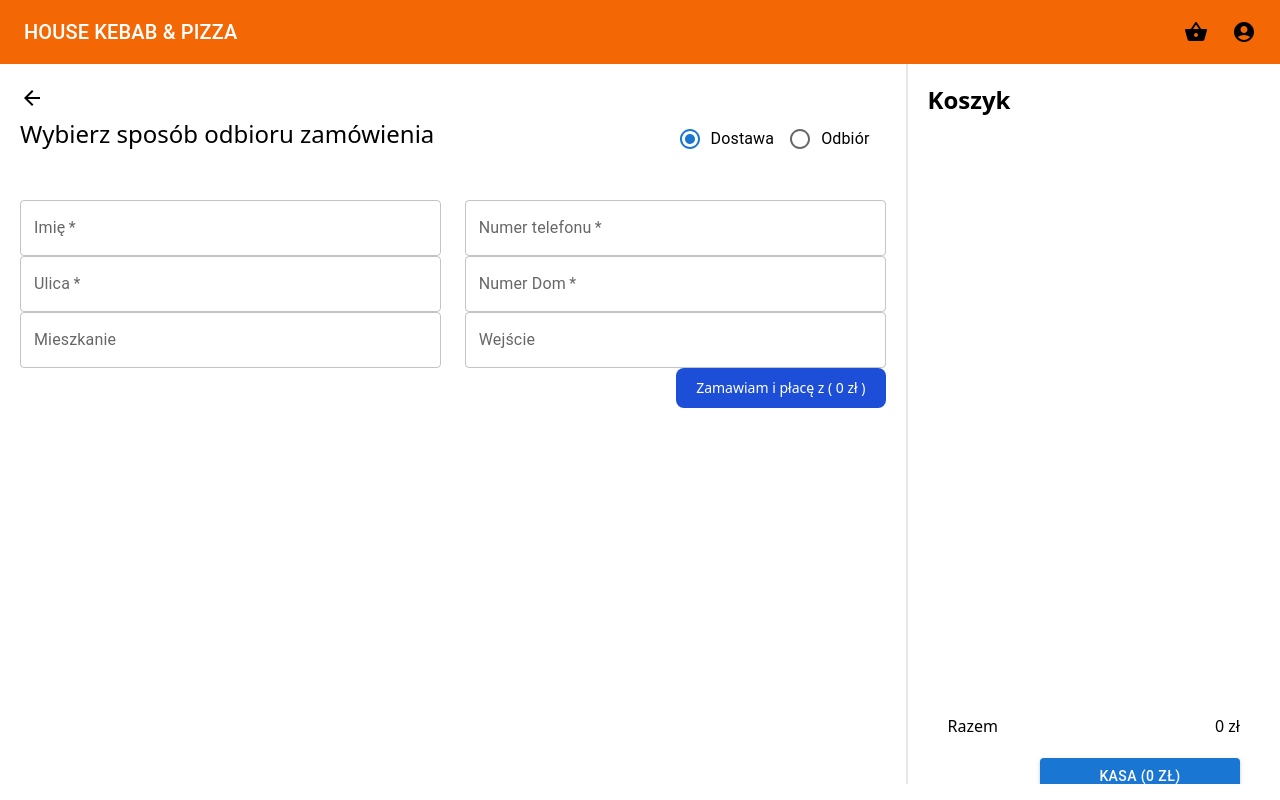
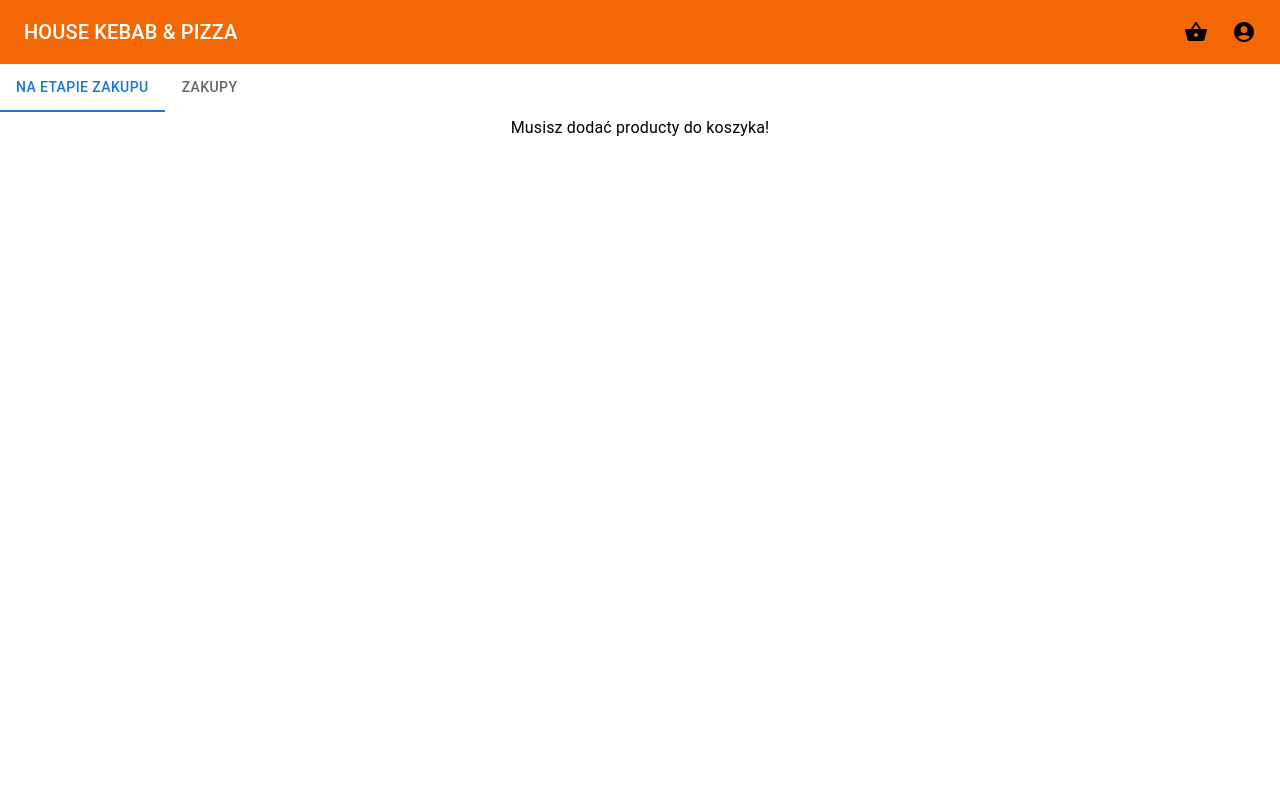
Before and after one commit to azavjo40/house-kebab-front, a Next.js app: page /basket in a window 1280 px wide. Built offline with nearby package versions, Linux system fonts and the light colour scheme.

Commit message:
added  ProcessBuying and PurchasedOrders

```diff
--- a/src/components/form-address/index.tsx
+++ b/src/components/form-address/index.tsx
@@ -1,20 +1,13 @@
 import { useGeneral } from "@/hooks/useGeneral";
+import { IForm, IOrders } from "@/types";
 import ArrowBackIcon from "@mui/icons-material/ArrowBack";
-import { TextField, Box, FormControlLabel, Radio, RadioGroup } from "@mui/material";
-import { useState } from "react";
+import { TextField, FormControlLabel, Radio, RadioGroup } from "@mui/material";
+import { useRouter } from "next/router";
+import { useEffect, useState } from "react";
 
 export interface IFormAddressProps {
   cost: number;
   setOpenFormAdderss: any;
-}
-export interface IForm {
-  name: string;
-  phone: string;
-  street: string;
-  home: string;
-  apartment: string;
-  entrance: string;
-  orderMethod: string;
 }
 
 export default function FormAddress({ cost, setOpenFormAdderss }: IFormAddressProps) {
@@ -27,8 +20,27 @@
     entrance: "",
     orderMethod: "delivery",
   });
-  const { basketData } = useGeneral();
   const [error, setError] = useState<any>();
+  const { basketData, clearBasket } = useGeneral();
+  const { push } = useRouter();
+
+  //for test
+  useEffect(() => {
+    const data = localStorage.getItem("orders");
+    if (data) {
+      const getOrders: IOrders[] = JSON.parse(data);
+      const address = getOrders[0]?.address;
+      setForm({
+        name: address?.name,
+        phone: address?.phone,
+        street: address?.street,
+        home: address?.home,
+        apartment: address?.apartment || "",
+        entrance: address?.entrance || "",
+        orderMethod: "delivery",
+      });
+    }
+  }, []);
 
   const handleChangeTextField = (event: React.ChangeEvent<HTMLInputElement>) => {
     setForm((pre: IForm) => ({ ...pre, [event.target.name]: event.target.value }));
@@ -36,7 +48,23 @@
 
   const handleSubmit = (event: any) => {
     event.preventDefault();
-    console.log(form);
+    const order = {
+      order: basketData,
+      address: form,
+      totalCost: cost,
+      numberOrder: `#${Date.now()}BKHJKHKJ`,
+    };
+    //for test
+    const data = localStorage.getItem("orders");
+    if (data) {
+      const getOrders = JSON.parse(data);
+      localStorage.setItem("orders", JSON.stringify([order, ...getOrders]));
+    } else localStorage.setItem("orders", JSON.stringify([order]));
+    setTimeout(() => {
+      push("/");
+      clearBasket();
+      setForm({ name: "", phone: "", street: "", home: "", apartment: "", entrance: "", orderMethod: "delivery" });
+    }, 500);
   };
 
   const handleChangeCheckbox = (event: React.ChangeEvent<HTMLInputElement>) => {
--- /dev/null
+++ b/src/components/process-buying/index.tsx
@@ -0,0 +1,82 @@
+import FormAddress from "@/components/form-address";
+import { BasketCard } from "@/containers/basket-card";
+import { useGeneral } from "@/hooks/useGeneral";
+import { IOrder } from "@/types";
+import { Button, ListItemText } from "@mui/material";
+import { useEffect, useState } from "react";
+
+function calculateCost(basketData: IOrder[]) {
+  return basketData?.reduce((accumulator: number, currentValue: IOrder) => {
+    return Math.floor(accumulator + currentValue?.cost * currentValue?.count);
+  }, 0);
+}
+
+export function ProcessBuying() {
+  const { basketData, updateRewriteAllBasket, removeOneFromBasket } = useGeneral();
+  const [cost, setCost] = useState(0);
+  const [openFormAdderss, setOpenFormAdderss] = useState(false);
+
+  useEffect(() => {
+    setCost(calculateCost(basketData));
+  }, [basketData]);
+
+  const addOneMoreOrder = (index: number) => {
+    basketData[index].count += 1;
+    updateRewriteAllBasket([...basketData]);
+  };
+
+  const removeOneMoreOrder = (index: number) => {
+    if (basketData[index].count === 1) removeOneFromBasket(index);
+    else {
+      basketData[index].count -= 1;
+      updateRewriteAllBasket([...basketData]);
+    }
+  };
+
+  return (
+    <div>
+      {basketData?.length ? (
+        <div className="flex">
+          <div className={`${openFormAdderss ? "flex" : "hidden"} md:flex w-full`}>
+            <FormAddress cost={cost} setOpenFormAdderss={setOpenFormAdderss} />
+          </div>
+
+          <div
+            className={`w-full h-full md:min-h-[90vh] md:w-[40%] overflow-y-hidden px-5 py-5 mb-[160px] md:mb-0 md:border-l-2 flex flex-col justify-between relative ${
+              openFormAdderss ? "hidden md:flex" : "flex"
+            }`}
+          >
+            {/* <h1 className="text-2xl font-black">Koszyk</h1> */}
+            <div className="flex flex-col w-full h-full mb-[200px] md:mb-10 overflow-y-auto">
+              {basketData?.map((order: IOrder, index: number) => (
+                <BasketCard
+                  key={order?.id + index}
+                  order={order}
+                  addOneMoreOrder={addOneMoreOrder}
+                  removeOneMoreOrder={removeOneMoreOrder}
+                  index={index}
+                />
+              ))}
+            </div>
+            <div className="flex flex-col fixed bottom-[40px] md:bottom-0 md:relative w-full bg-white right-0 px-5 h-[110px] md:h-[50px]">
+              <div className="flex justify-between">
+                <span>Razem</span> <span>{cost} zł</span>
+              </div>
+              <div className="w-full flex justify-end mt-5">
+                <Button
+                  variant="contained"
+                  className="rounded-2xl w-full md:w-[200px] bg-blue-400 py-3 font-black text-sm md:hidden"
+                  onClick={() => setOpenFormAdderss(true)}
+                >
+                  Kasa ({cost} zł)
+                </Button>
+              </div>
+            </div>
+          </div>
+        </div>
+      ) : (
+        <ListItemText primary="Musisz dodać producty do koszyka!" className="text-center" />
+      )}
+    </div>
+  );
+}
--- /dev/null
+++ b/src/components/purchased-orders/index.tsx
@@ -0,0 +1,45 @@
+import { Accordion, AccordionSummary, AccordionDetails, Typography, ListItem, ListItemText } from "@mui/material";
+import ExpandMoreIcon from "@mui/icons-material/ExpandMore";
+import { useEffect, useState } from "react";
+import { IOrder, IOrders } from "@/types";
+
+export function PurchasedOrders() {
+  const [orders, setOrders] = useState<IOrders[]>();
+
+  useEffect(() => {
+    // for test
+    const data = localStorage.getItem("orders");
+    if (data) setOrders(JSON.parse(data));
+  }, []);
+  return (
+    <div>
+      {orders?.length ? (
+        <div className="w-full p-4 md:p-10">
+          {orders?.map((item: IOrders, index: number) => {
+            return (
+              <Accordion key={index} className="mb-2">
+                <AccordionSummary expandIcon={<ExpandMoreIcon />} aria-controls="panel1a-content" id="panel1a-header">
+                  <Typography>Order: {item?.numberOrder}</Typography>
+                </AccordionSummary>
+                <AccordionDetails>
+                  <div className="flex flex-col">
+                    {item?.order?.map((order: IOrder) => {
+                      return (
+                        <ListItem component="div" disablePadding>
+                          <ListItemText primary={`${order?.count}: ${order?.title}`} />
+                        </ListItem>
+                      );
+                    })}
+                    <ListItemText primary={`Total Cost: ${item?.totalCost}`} />
+                  </div>
+                </AccordionDetails>
+              </Accordion>
+            );
+          })}
+        </div>
+      ) : (
+        <ListItemText primary="Nie masz jeszcze zakupu!" className="text-center" />
+      )}
+    </div>
+  );
+}
--- a/src/containers/footer/index.tsx
+++ b/src/containers/footer/index.tsx
@@ -9,7 +9,7 @@
       <hr className="my-6 border-gray-200 sm:mx-auto  lg:my-8" />
       <div className="flex items-center justify-between">
         <span className="text-sm text-gray-500 sm:text-center ">
-          © {year}
+          © {year + " "}
           <a href="https://flowbite.com/" className="hover:underline">
             House Kebab™ All Rights Reserved.
           </a>
--- a/src/pages/basket.tsx
+++ b/src/pages/basket.tsx
@@ -1,76 +1,23 @@
-import FormAddress from "@/components/form-address";
-import { BasketCard } from "@/containers/basket-card";
-import { useGeneral } from "@/hooks/useGeneral";
-import { IOrder } from "@/types";
-import { Button } from "@mui/material";
-import { useEffect, useState } from "react";
+import { ProcessBuying } from "@/components/process-buying";
+import { PurchasedOrders } from "@/components/purchased-orders";
+import { Tab, Tabs } from "@mui/material";
+import { useState } from "react";
+export default function Basket() {
+  const [valueTab, setValueTab] = useState(0);
 
-function calculateCost(basketData: IOrder[]) {
-  return basketData?.reduce((accumulator: number, currentValue: IOrder) => {
-    return Math.floor(accumulator + currentValue?.cost * currentValue?.count);
-  }, 0);
-}
-
-export default function Basket() {
-  const { basketData, updateRewriteAllBasket, removeOneFromBasket } = useGeneral();
-  const [cost, setCost] = useState(0);
-  const [openFormAdderss, setOpenFormAdderss] = useState(false);
-
-  useEffect(() => {
-    setCost(calculateCost(basketData));
-  }, [basketData]);
-
-  const addOneMoreOrder = (index: number) => {
-    basketData[index].count += 1;
-    updateRewriteAllBasket([...basketData]);
+  const handleChange = (event: React.SyntheticEvent, newValue: number) => {
+    setValueTab(newValue);
   };
-
-  const removeOneMoreOrder = (index: number) => {
-    if (basketData[index].count === 1) removeOneFromBasket(index);
-    else {
-      basketData[index].count -= 1;
-      updateRewriteAllBasket([...basketData]);
-    }
-  };
-
   return (
-    <div className="flex h-full overflow-hidden">
-      <div className={`${openFormAdderss ? "flex" : "hidden"} md:flex w-full`}>
-        <FormAddress cost={cost} setOpenFormAdderss={setOpenFormAdderss} />
+    <div className="flex h-full overflow-hidden flex-col">
+      <div className="">
+        <Tabs value={valueTab} onChange={handleChange} aria-label="basic tabs example" className="w-[1170px]">
+          <Tab label="Na etapie zakupu" />
+          <Tab label="Zakupy" />
+        </Tabs>
       </div>
-
-      <div
-        className={`w-full h-full md:min-h-[90vh] md:w-[40%] overflow-y-hidden px-5 py-5 mb-[160px] md:mb-0 md:border-l-2 flex flex-col justify-between relative ${
-          openFormAdderss ? "hidden md:flex" : "flex"
-        }`}
-      >
-        <h1 className="text-2xl font-black">Koszyk</h1>
-        <div className="flex flex-col w-full h-full mb-[200px] md:mb-10 overflow-y-auto">
-          {basketData?.map((order: IOrder, index: number) => (
-            <BasketCard
-              key={order?.id + index}
-              order={order}
-              addOneMoreOrder={addOneMoreOrder}
-              removeOneMoreOrder={removeOneMoreOrder}
-              index={index}
-            />
-          ))}
-        </div>
-        <div className="flex flex-col fixed bottom-[40px] md:bottom-0 md:relative w-full bg-white right-0 px-5 h-[110px] md:h-[50px]">
-          <div className="flex justify-between">
-            <span>Razem</span> <span>{cost} zł</span>
-          </div>
-          <div className="w-full flex justify-end mt-5">
-            <Button
-              variant="contained"
-              className="rounded-2xl w-full md:w-[200px] bg-blue-400 py-3 font-black text-sm md:hidden"
-              onClick={() => setOpenFormAdderss(true)}
-            >
-              Kasa ({cost} zł)
-            </Button>
-          </div>
-        </div>
-      </div>
+      {valueTab === 0 && <ProcessBuying />}
+      {valueTab === 1 && <PurchasedOrders />}
     </div>
   );
 }
--- a/src/stores/general/generalContext.tsx
+++ b/src/stores/general/generalContext.tsx
@@ -26,9 +26,21 @@
     setErrorData({ message, type });
     setTimeout(() => setErrorData({ message: "", type: "" }), 3000);
   };
+
+  const clearBasket = () => {
+    setBasketData([]);
+  };
   return (
     <GeneralContext.Provider
-      value={{ basketData, addOneToBasket, removeOneFromBasket, errorData, setError, updateRewriteAllBasket }}
+      value={{
+        basketData,
+        addOneToBasket,
+        removeOneFromBasket,
+        errorData,
+        setError,
+        updateRewriteAllBasket,
+        clearBasket,
+      }}
     >
       {children}
     </GeneralContext.Provider>
--- a/src/stores/general/generalTypes.tsx
+++ b/src/stores/general/generalTypes.tsx
@@ -9,6 +9,7 @@
   addOneToBasket: (data: IOrder) => void;
   updateRewriteAllBasket: (data: IOrder[]) => void;
   removeOneFromBasket: (index: number) => void;
+  clearBasket: () => void;
   errorData: IErrorData;
   setError: (data: IErrorData) => void;
 }
```
Also changed, not shown: src/types/index.ts (+17 -0 lines).
